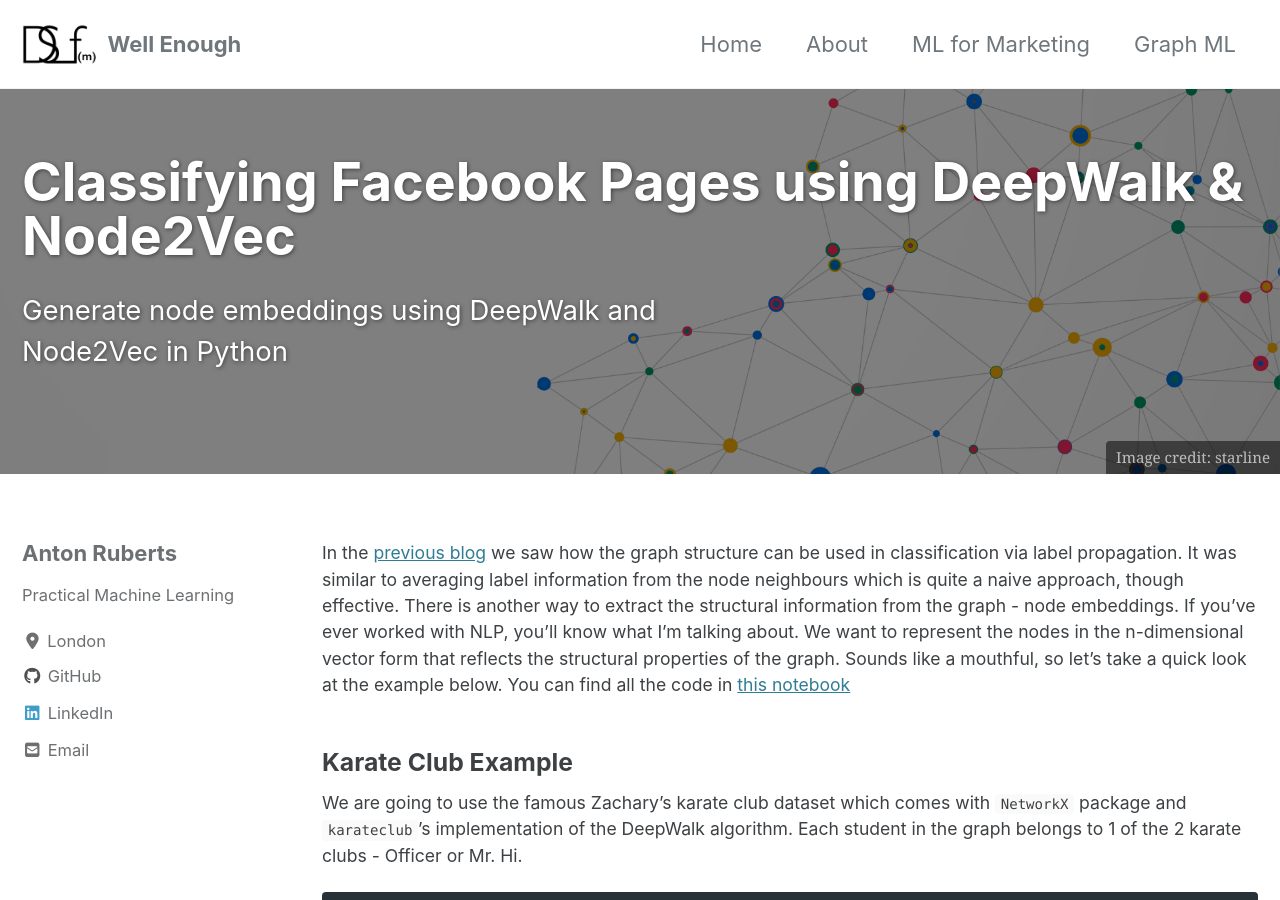
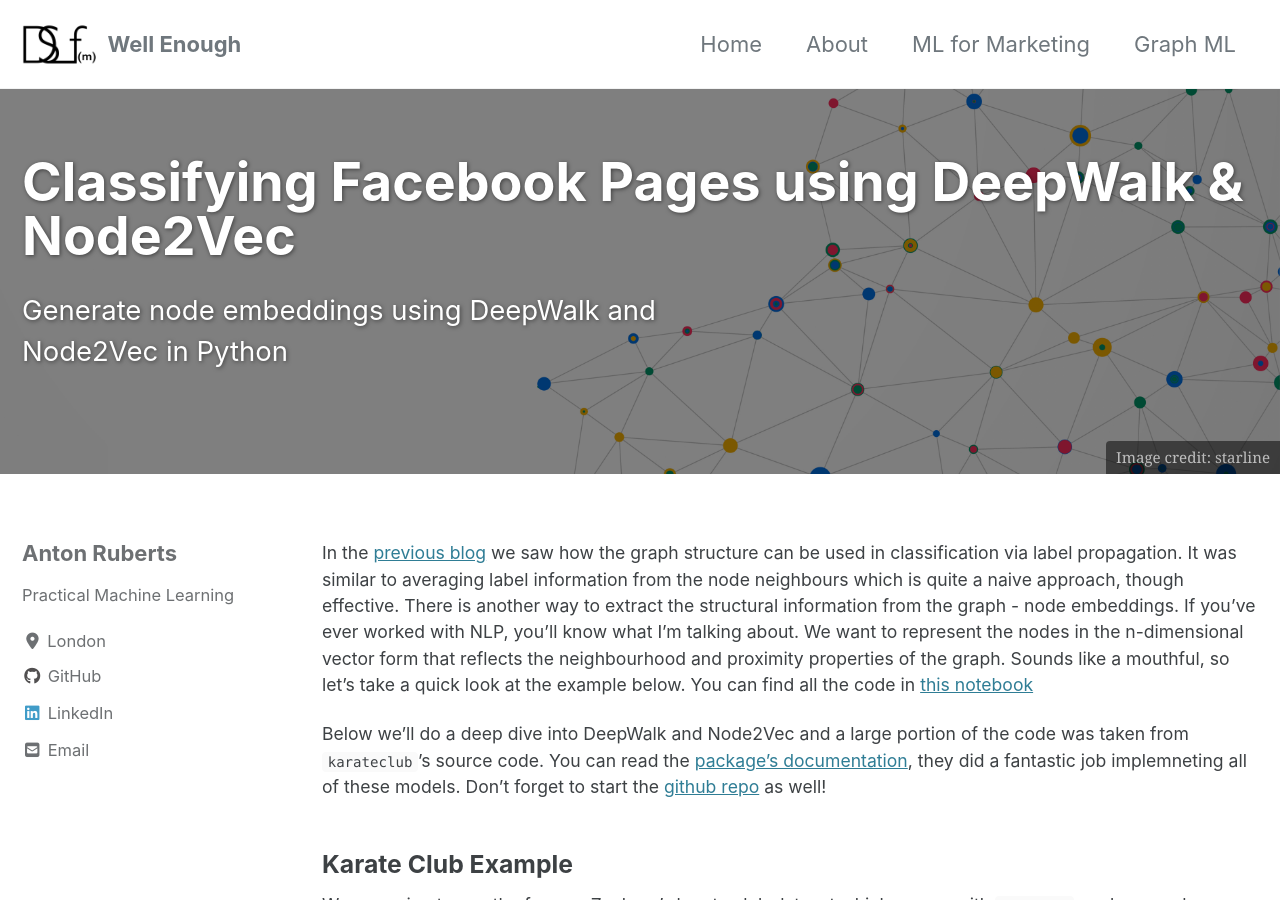
Before and after one commit to AntonsRuberts/AntonsRuberts.github.io, a Jekyll site: the page built from _graph/deepwalk.md, in a window 1280 px wide and 900 px high. Built offline with Jekyll 4.4.1, drawn with Linux system fonts in a browser that asks for light colours; cached includes are drawn as plain includes; nearby versions of some CDN libraries; some of the changed text lies outside the part shown.

Commit message:
proper references

````diff
--- a/_graph/deepwalk.md
+++ b/_graph/deepwalk.md
@@ -10,7 +10,10 @@
     caption: "Image credit: [starline](https://www.freepik.com/starline)"
 ---
 
-In the [previous blog](https://antonsruberts.github.io/graph/label_propagation/) we saw how the graph structure can be used in classification via label propagation. It was similar to averaging label information from the node neighbours which is quite a naive approach, though effective. There is another way to extract the structural information from the graph - node embeddings. If you've ever worked with NLP, you'll know what I'm talking about. We want to represent the nodes in the n-dimensional vector form that reflects the structural properties of the graph. Sounds like a mouthful, so let's take a quick look at the example below. You can find all the code in [this notebook](https://github.com/AntonsRuberts/graph_ml/blob/main/Facebook%20-%20DeepWalk%20and%20Node2Vec.ipynb)
+In the [previous blog](https://antonsruberts.github.io/graph/label_propagation/) we saw how the graph structure can be used in classification via label propagation. It was similar to averaging label information from the node neighbours which is quite a naive approach, though effective. There is another way to extract the structural information from the graph - node embeddings. If you've ever worked with NLP, you'll know what I'm talking about. We want to represent the nodes in the n-dimensional vector form that reflects the neighbourhood and proximity properties of the graph. Sounds like a mouthful, so let's take a quick look at the example below. You can find all the code in [this notebook](https://github.com/AntonsRuberts/graph_ml/blob/main/Facebook%20-%20DeepWalk%20and%20Node2Vec.ipynb)
+
+Below we'll do a deep dive into DeepWalk and Node2Vec and a large portion of the code was taken from `karateclub`'s source code. You can read the [package's documentation](https://karateclub.readthedocs.io/en/latest/modules/root.html#neighbourhood-based-node-embedding), they did a fantastic job implemneting all of these models. Don't forget to start the [github repo](https://github.com/benedekrozemberczki/karateclub) as well!
+
 
 ### Karate Club Example
 We are going to use the famous Zachary's karate club dataset which comes with `NetworkX` package and `karateclub`'s implementation of the DeepWalk algorithm. Each student in the graph belongs to 1 of the 2 karate clubs - Officer or Mr. Hi.
@@ -122,7 +125,7 @@
 
 ## Facebook Data
 
-Facebook data can be downloaded from [this repo](https://github.com/benedekrozemberczki/datasets). As in the previous blog, there's 3 files - edges, targets, and features.
+Facebook data can be downloaded from the [dataset repo](https://github.com/benedekrozemberczki/datasets). This particular dataset is a netowork of Facebook Pages and was used in [this paper](https://arxiv.org/abs/1802.03997). As in the previous blog, there's 3 files - edges, targets, and features.
 
 ```python
 edges_path = 'datasets-master/facebook_large/facebook_edges.csv'
````
